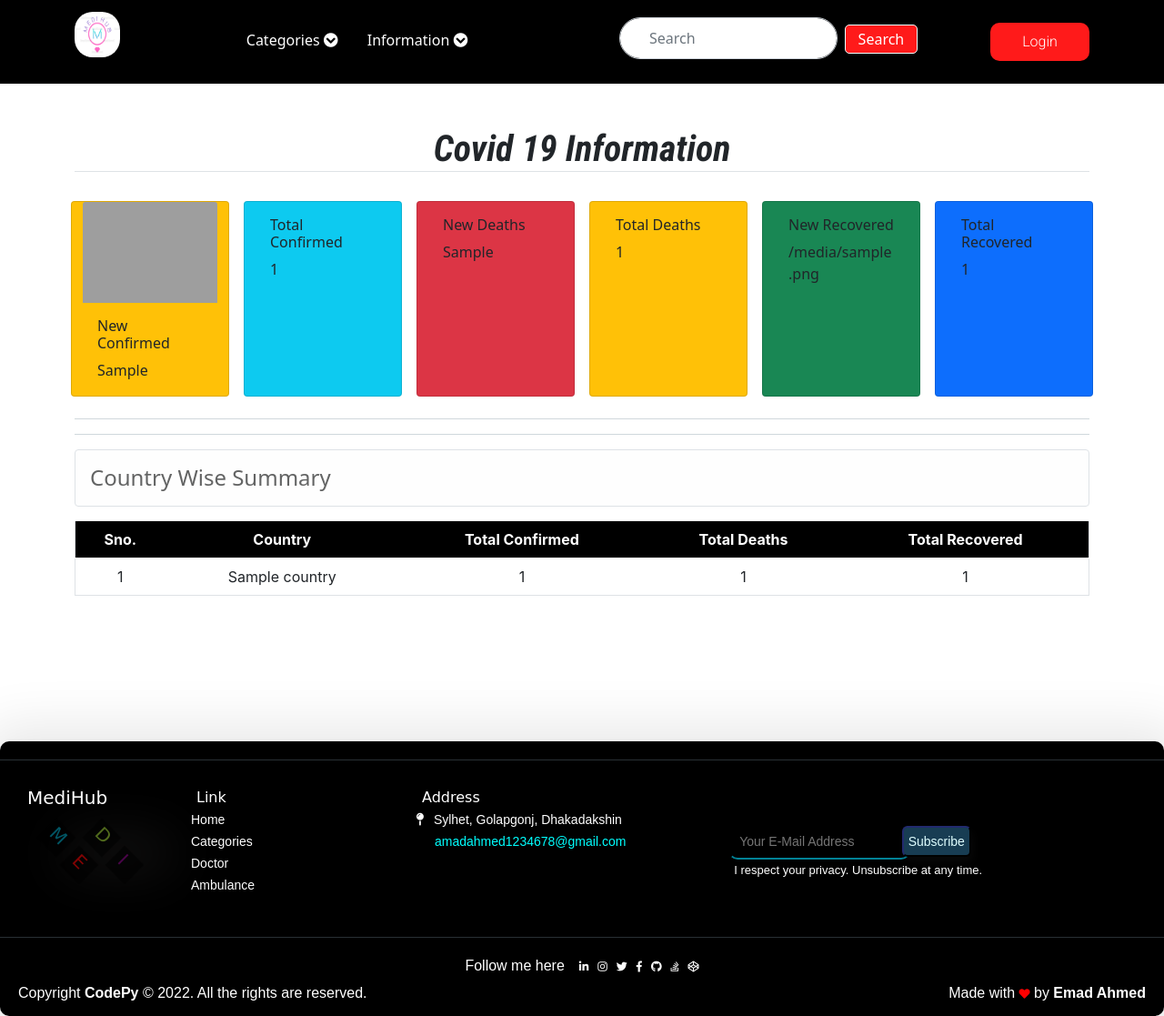
After one commit to Emad-ahmed/HealthPharma, a Django app: page /covidinformation/ in a window 1280 px wide. The commit adds this page. Shown: the whole page at 91% size. Run offline with Django 3.2, Linux system fonts and the light colour scheme; a database or web service that is not in the repository returns one stand-in record (values such as "Sample title"); data that the repository does not hold is empty; some libraries are stand-ins or nearby versions; some web fonts are replaced; grey boxes are pictures that could not be loaded.

Commit message:
changenew

```diff
--- a/app/templates/app/base.html
+++ b/app/templates/app/base.html
@@ -102,7 +102,7 @@
                 <div class="dropdown-divider"></div>
                 <a href="{% url 'covid' %}">Ambulance</a>
                 <div class="dropdown-divider"></div>
-                <a href="{% url 'covid' %}">Covid 19</a>
+                <a href="{% url 'covidinformation' %}">Covid 19</a>
               </div>
             </div>
           </ul>
--- /dev/null
+++ b/app/templates/app/covidinformation.html
@@ -0,0 +1,107 @@
+{% extends 'app/base.html' %} <br />
+{% load static %} <br />
+{% block title %}Top Wear{%endblock title %} <br />
+{% block main-content %}
+
+<style>
+  table {
+    font-family: "Inter", sans-serif;
+    text-align: center;
+    border-right: 1px solid green;
+    border-left: 1px solid green;
+  }
+  thead {
+    top: 0;
+    position: sticky;
+    background: #000;
+    color: white;
+  }
+  th {
+    &:first-child {
+      position: sticky;
+      left: 0;
+    }
+  }
+
+  tbody tr,
+  thead tr {
+    position: relative;
+  }
+  tbody th {
+    position: sticky;
+    left: 0;
+  }
+</style>
+
+<div class="container">
+  <h1 class="text-center mt-5 mb-4 border-bottom">Covid 19 Information</h1>
+  <div class="row">
+    <div class="card col m-2 bg-warning">
+      <img class="card-img-top" src="holder.js/100x180/" alt="" />
+      <div class="card-body">
+        <h6 class="card-title">New Confirmed</h6>
+        <p class="card-text">{{globalSummary.NewConfirmed}}</p>
+      </div>
+    </div>
+    <div class="card col m-2 bg-info">
+      <div class="card-body">
+        <h6 class="card-title">Total Confirmed</h6>
+        <p class="card-text">{{globalSummary.TotalConfirmed}}</p>
+      </div>
+    </div>
+    <div class="card col m-2 bg-danger">
+      <div class="card-body">
+        <h6 class="card-title">New Deaths</h6>
+        <p class="card-text">{{globalSummary.NewDeaths}}</p>
+      </div>
+    </div>
+    <div class="card col m-2 bg-warning">
+      <div class="card-body">
+        <h6 class="card-title">Total Deaths</h6>
+        <p class="card-text">{{globalSummary.TotalDeaths}}</p>
+      </div>
+    </div>
+    <div class="card col m-2 bg-success">
+      <div class="card-body">
+        <h6 class="card-title">New Recovered</h6>
+        <p class="card-text">{{globalSummary.NewRecovered}}</p>
+      </div>
+    </div>
+    <div class="card col m-2 bg-primary">
+      <div class="card-body">
+        <h6 class="card-title">Total Recovered</h6>
+        <p class="card-text">{{globalSummary.TotalRecovered}}</p>
+      </div>
+    </div>
+  </div>
+
+  <hr />
+  <hr />
+
+  <h4 class="alert alert-light border rounded">Country Wise Summary</h4>
+
+  <table class="table">
+    <thead>
+      <tr>
+        <th>Sno.</th>
+        <th>Country</th>
+        <th>Total Confirmed</th>
+        <th>Total Deaths</th>
+        <th>Total Recovered</th>
+      </tr>
+    </thead>
+    <tbody>
+      {% for c in countries %}
+      <tr>
+        <td>{{forloop.counter}}</td>
+        <td>{{c.Country}}</td>
+        <td>{{c.TotalConfirmed}}</td>
+        <td>{{c.TotalDeaths}}</td>
+        <td>{{c.TotalRecovered}}</td>
+      </tr>
+      {% endfor %}
+    </tbody>
+  </table>
+</div>
+
+{% endblock main-content %}
--- a/app/urls.py
+++ b/app/urls.py
@@ -29,7 +29,7 @@ urlpatterns = [
     path('covid/', views.covid, name='covid'),
     path('coviddata/<slug:data>', views.covid, name='coviddata'),
     path('mobile/', views.mobile, name='mobile'),
-
+    path('covidinformation/', views.covidinformation, name='covidinformation'),
     path('mobile/<slug:data>', views.mobile, name='mobiledata'),
     path('laptob/', views.laptob, name='laptob'),
     path('doctor_details/<int:id>/', views.doctor_details, name='doctor_details'),
--- a/app/views.py
+++ b/app/views.py
@@ -12,6 +12,7 @@ from django.contrib.auth.decorators import login_required
 from django.utils.decorators import method_decorator
 from app.forms import UploadPrescriptionForm, DoctorInfoForm
 from app.models import Customer, UploadPrescription, DoctorInfo
+import requests
 # def home(request):
 #  return render(request, 'app/home.html')
 
@@ -425,3 +426,20 @@ def doctor_details(request, id):
     doctor_info = DoctorInfo.objects.get(id=id)
 
     return render(request, 'app/doctor_details.html', {'doctorallinfo': doctor_info})
+
+
+def covidinformation(request):
+    data = True
+    result = None
+    globalSummary = None
+    countries = None
+    while(data):
+        try:
+            result = requests.get('https://api.covid19api.com/summary')
+            globalSummary = result.json()['Global']
+            countries = result.json()['Countries']
+            data = False
+        except:
+            data = True
+
+    return render(request, 'app/covidinformation.html', {'globalSummary': globalSummary, "countries": countries})
```
